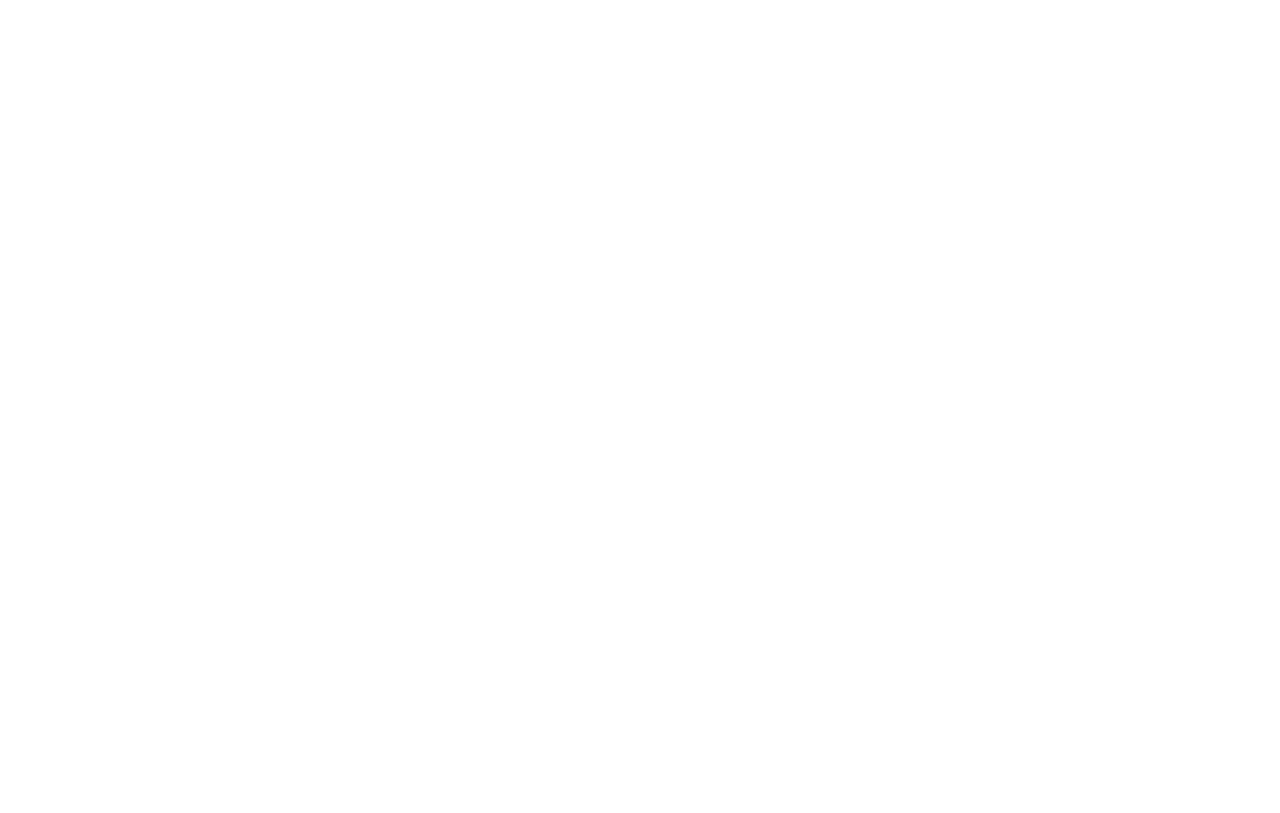
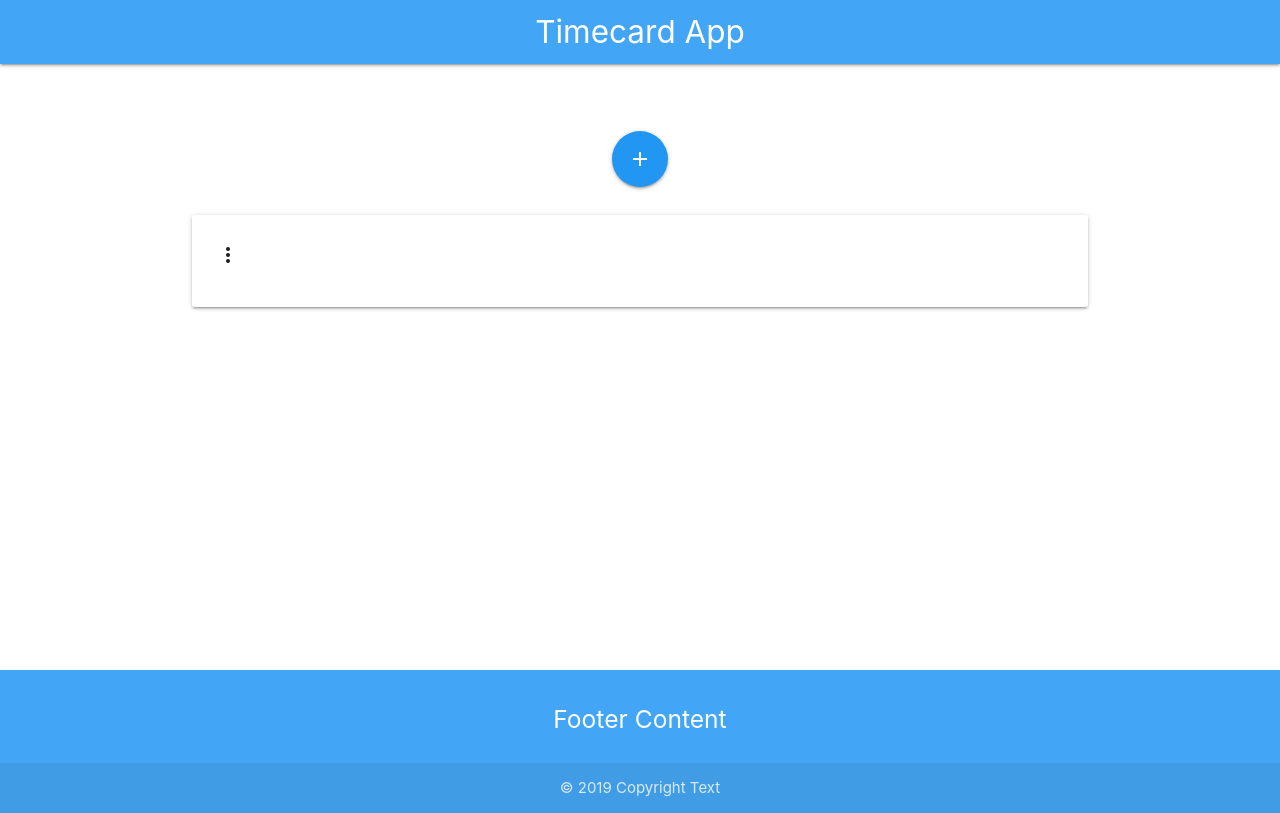
Before and after one commit to twistedx/timecard-app, a React (Create React App) app in the folder client/: page /timecards in a window 1280 px wide. Built offline with nearby package versions, Linux system fonts and the light colour scheme.

Commit message:
add card reveal to tc page

```diff
--- a/client/src/App.js
+++ b/client/src/App.js
@@ -1,13 +1,14 @@
-import LoginPage from './components/LoginPage/Login/Login';
-import Dashboard from './components/DashboardPage/Dashboard/Dashboard';
+import LoginPage from './Components/LoginPage/Login/Login';
+import Dashboard from './Components/DashboardPage/Dashboard/Dashboard';
 import React, { Fragment, useEffect, useContext } from 'react';
 import { BrowserRouter as Router, Route, Switch } from 'react-router-dom';
-import Navbar from './components/Layout/Navbar/Navbar';
+import Navbar from './Components/Layout/Navbar/Navbar';
 import About from './Components/pages/About';
-import Register from './components/Register/Register';
+import Register from './Components/Register/Register';
 import AuthContext from './context/auth/AuthContext';
 import AuthState from './context/auth/AuthState';
 import setAuthToken from './utils/setAuthToken';
+import TimecardPage from './Components/Timecard/TimecardPage';
 import 'materialize-css/dist/css/materialize.min.css';
 import M from 'materialize-css/dist/js/materialize.min.js';
 import './App.css';
@@ -36,6 +37,7 @@
           <Route exact path='/register' component={Register} />
           <Route exact path='/login' component={LoginPage} />
           <Route exact path='/dash' component={Dashboard} />
+          <Route exact path='/timecards' component={TimecardPage} />
         </Switch>
       </Fragment>
     </Router>
--- a/client/src/components/LoginPage/LoginPageLogo/LoginPageLogo.js
+++ b/client/src/components/LoginPage/LoginPageLogo/LoginPageLogo.js
@@ -6,7 +6,7 @@
         <div className="container">
             <div className="row">
                 <div className="col s12 m12 l12 center">
-                <img className="PlaceholderImg" src="https://via.placeholder.com/150"></img>
+                <img className="PlaceholderImg" src="https://via.placeholder.com/150" alt=''></img>
                 </div>
             </div>
         </div>
--- a/client/src/components/Timecard/CreateNewBtn.js
+++ b/client/src/components/Timecard/CreateNewBtn.js
@@ -1,14 +1,11 @@
 import React from 'react';
-import './CreateNewBtn.css';
 
 const CreateNewBtn = () => {
   return (
     <div className="container">
       <div className="row">
         <div className="col s12 m12 l12 center">
-          <a className="btn-floating btn-large waves-effect waves-light blue">
-            +
-          </a>
+          <a className="btn-floating btn-large waves-effect waves-light blue" href="#"><i className="material-icons">add</i></a>
         </div>
       </div>
     </div>
--- /dev/null
+++ b/client/src/components/Timecard/TcList.js
@@ -0,0 +1,56 @@
+import React, { useState } from 'react';
+
+const TcList = props => {
+  const [cardHeight, setCardHeight] = useState();
+
+  return (
+    <div>
+      <div className="container">
+        <div className="card" style={{ height: cardHeight }}>
+          <div className="card-content">
+            <span
+              className="card-title activator grey-text text-darken-4"
+              onClick={() => setCardHeight('300px')}
+            >
+              {' '}
+              {props.title} <i className="material-icons">more_vert</i>
+            </span>
+          </div>
+          <div className="card-reveal">
+            <span
+              className="card-title grey-text text-darken-4"
+              onClick={() => setCardHeight()}
+            >
+              {' '}
+              {props.title} <i className="material-icons">close</i>
+            </span>
+            <div>
+              <span className="title">Job Description: </span>
+              {props.description}
+            </div>
+            <div>
+              <span className="title">Job Role: </span>
+              {props.role}
+            </div>
+            <div>
+              <span className="title">Job Type: </span>
+              {props.type}
+            </div>
+            <div>
+              <ul>
+                <li>Clock in:</li>
+                <li>Break In:</li>
+                <li>Break Out:</li>
+                <li>Lunch In:</li>
+                <li>Lunch Out:</li>
+                <li>Clock Out:</li>
+              </ul>
+            </div>
+          </div>
+        </div>
+      </div>
+    </div>
+  );
+};
+
+export default TcList;
--- a/client/src/components/Timecard/TcTitle.js
+++ b/client/src/components/Timecard/TcTitle.js
@@ -1,5 +1,4 @@
 import React from 'react';
-import './TcTitle.css';
 
 function TcTitle(props) {
   return <h1 className="title">{props.children}</h1>;
--- a/client/src/components/Timecard/TimecardPage.js
+++ b/client/src/components/Timecard/TimecardPage.js
@@ -1,6 +1,9 @@
 import React from 'react';
 import TcTitle from './TcTitle';
 import CreateNewBtn from './CreateNewBtn';
+import Navbar from '../Layout/Navbar/Navbar';
+import Footer from '../Layout/Footer/Footer';
+import TcList from './TcList';
 
 const TimecardPage = () => {
   return [
@@ -12,6 +15,7 @@
         <body>
           <TcTitle />
           <CreateNewBtn />
+          <TcList />
         </body>
       </main>
       <footer>
--- a/package.json
+++ b/package.json
@@ -20,7 +20,8 @@
     "jsonwebtoken": "^8.5.1",
     "materialize-css": "^1.0.0",
     "moment": "^2.24.0",
-    "mongoose": "^5.6.0"
+    "mongoose": "^5.6.0",
+    "react-router-dom": "^5.0.1"
   },
   "devDependencies": {
     "concurrently": "^4.1.0",
```
Also changed, not shown: 1 other file (tests, documents, lock files or other folders).
